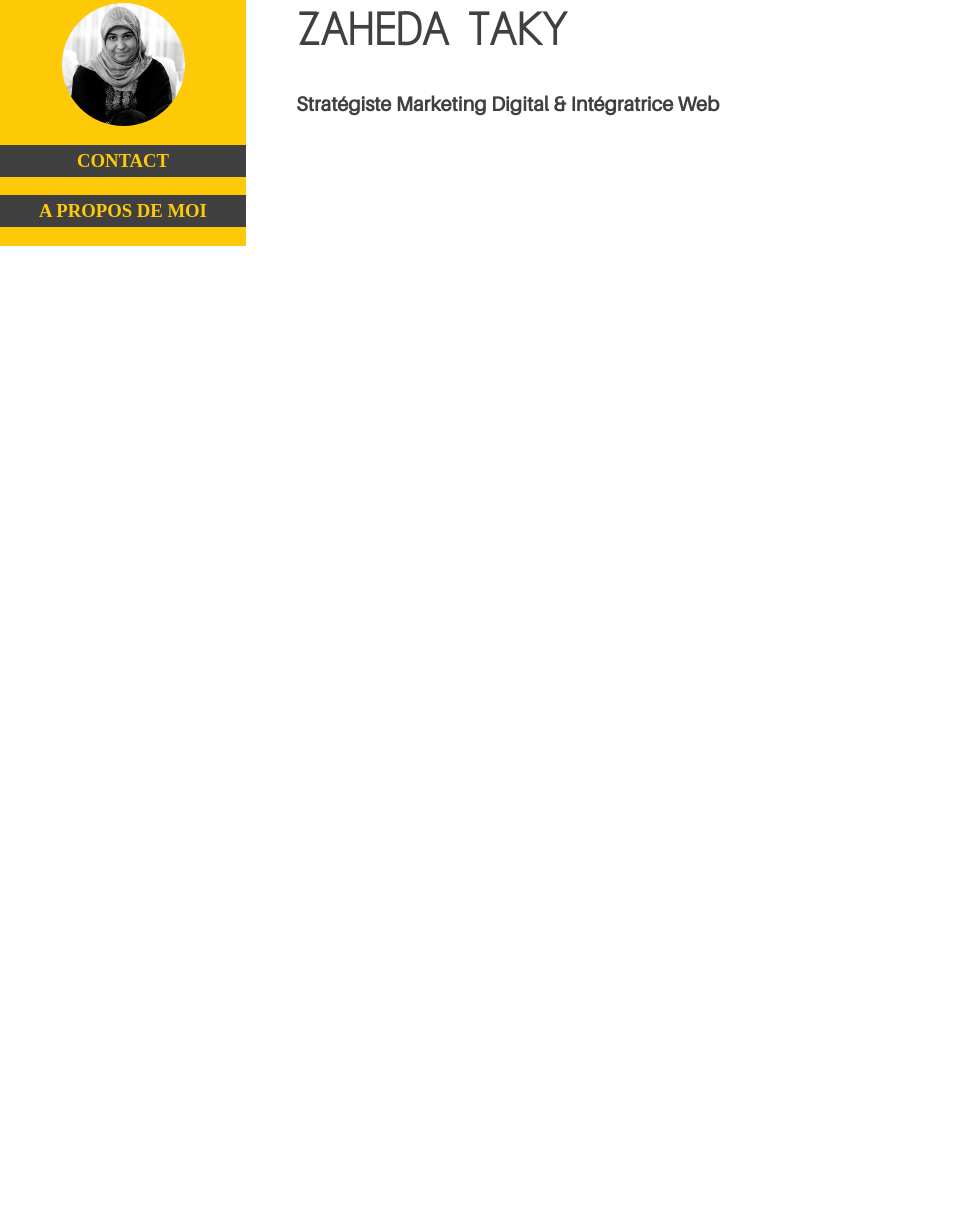
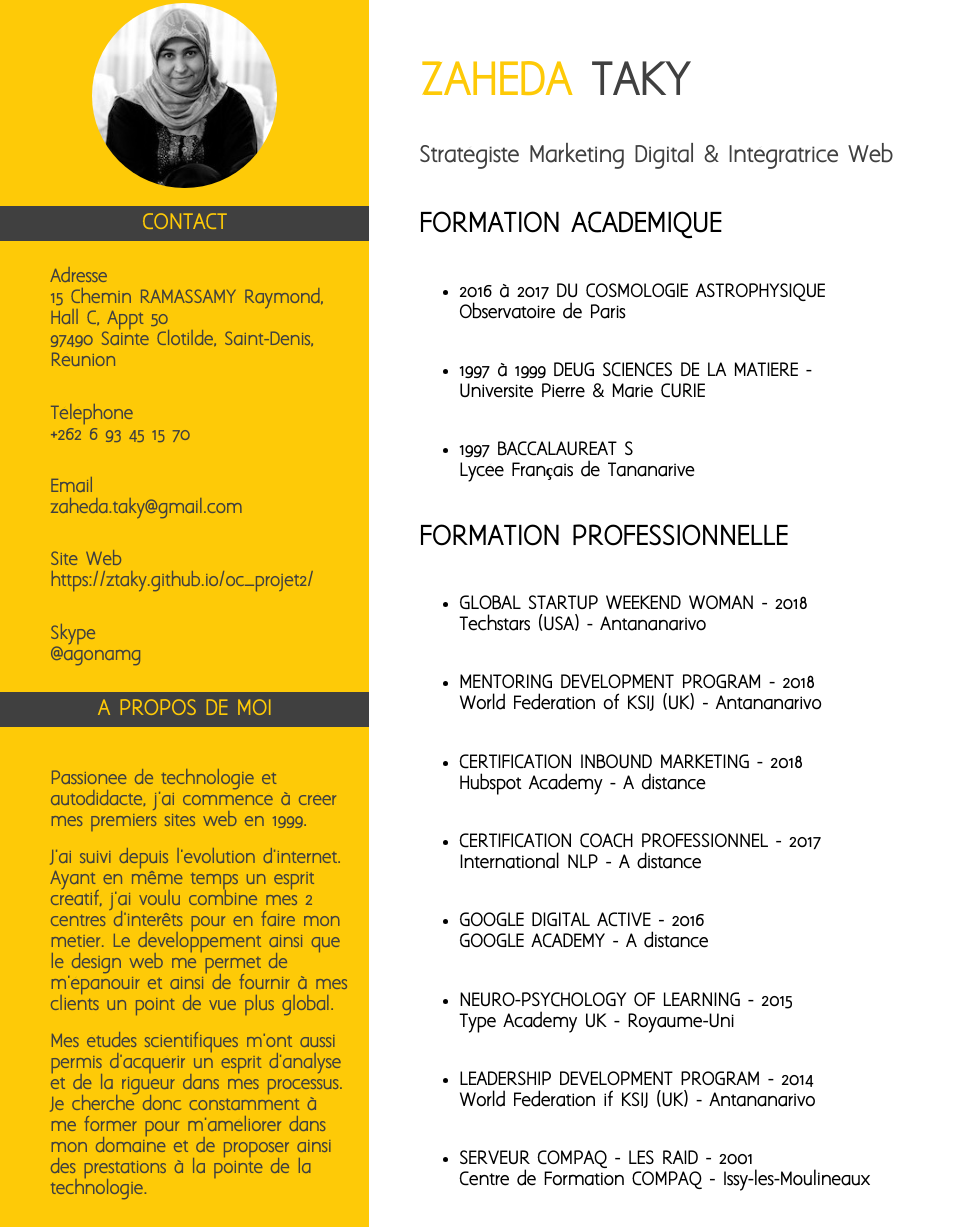
Before and after one commit to ztaky/oc_projet2, a plain HTML site: page index.html in a window 1280 px wide. Shown: the part 27-1254 px from the top of the page, without its empty margins (0-956 px from the left). Before the commit the page ends 800 px from the top, so only its background shows below. Drawn offline with Linux system fonts and the light colour scheme; files whose address does not match are found by name.

Commit message:
envoi pour mise au point mentoring

```diff
--- a/css/style.css
+++ b/css/style.css
@@ -52,14 +52,14 @@ display: flex;
 .gauche
 {
     background-color: #FECA07;
-    width: 20%;
+    width: 30%;
     padding-top: 30px;
 }
 
 .droite
 {
     background-color: white;
-    width: 80%;
+    width: 70%;
     padding-left: 50px;
 }
 
@@ -80,12 +80,14 @@ width: 100%;
 text-align: center;
 padding-top: 5px;
 padding-bottom: 5px;
+font-family: 'aaarghnormal';
 }
 
-h1, h4
+h1
 {
 	font-family:'aaarghnormal';
 	color: #404040;
+	font-size: 40px
 }
 
 .jaune
@@ -94,14 +96,48 @@ h1, h4
 	font-weight: bold;
 }
 
-h1
-{
-	font-size: 40px;
-}
 
 h2
 {
 	font-size: 20px;
-	font-family: 'aileronregular';
+	font-family: 'aaarghnormal';
 	color: #404040;
 }
+
+h4
+{
+padding-top: 5px;
+padding-bottom: 5px;
+padding-left: 50px;
+padding-right: 20px;
+font-family: 'aaarghnormal';
+font-size: 1em;
+color: #404040;
+font-weight: none;
+justify-content: all;
+}
+
+a
+{
+font-family: 'aaarghnormal';
+color: #404040;
+text-decoration: none;
+}
+
+h5
+{
+	font-family: 'aaarghnormal';
+	font-size : 1.5em;
+}
+
+h6
+{
+	font-family: 'aaarghnormal';
+	font-size: 1em;
+}
+
+article
+{
+	padding-top: 50px;
+	padding-bottom: 50px;
+}
--- a/index.html
+++ b/index.html
@@ -10,10 +10,175 @@
 
 <div class="container">
 
-    <aside class="gauche">
+    <article class="gauche">
+
       <img src="css/images/photo_mini.jpg" alt="photo_zaheda"/>
+
         <h3>CONTACT</h3>
+
+        <h4> Adresse <br/>
+            15 Chemin RAMASSAMY Raymond, Hall C, Appt 50 <br/>
+        97490 Sainte Clotilde, Saint-Denis, Réunion </h4>
+
+        <h4> Téléphone <br/>
+        +262 6 93 45 15 70 </h4>
+
+        <h4> Email <br/>
+        <a href="mailto:zaheda.taky@gmail.com"> zaheda.taky@gmail.com </a></h4>
+
+        <h4>Site Web <br/>
+        <a href="/Users/ztaky/Projects/oc_projet2/index.html"> https://ztaky.github.io/oc_projet2/ </a></h4>
+
+        <h4>Skype <br/>
+        @agonamg </h4>
+
+
         <h3>A PROPOS DE MOI</h3>
+
+        <h4> <p>Passionée de technologie et autodidacte, j'ai commencé à créer mes premiers sites web en 1999. <p/>
+        <p>J'ai suivi depuis l'évolution d'internet. Ayant en même temps un esprit créatif, j'ai voulu combiné mes 2 centres d'intérêts pour en faire mon métier. Le développement ainsi que le design web me permet de m'épanouir et ainsi de fournir à mes clients un point de vue plus global. </p>
+
+        <p>Mes études scientifiques m'ont aussi permis d'acquérir un esprit d'analyse et de la rigueur dans mes processus. Je cherche donc constamment à me former pour m'améliorer dans mon domaine et de proposer ainsi des prestations à la pointe de la technologie.</p>
+        </h4>
+
+
+
+        <h3>LOISIRS</h3>
+
+
+
+
+</article>
+
+
+
+
+
+    <article class="droite">
+
+        <h1> <span class=jaune> ZAHEDA </span> TAKY </h1>
+        <h2>Stratégiste Marketing Digital & Intégratrice Web </h2>
+
+
+<main>
+        <p class="formations">
+        <h5>FORMATION ACADEMIQUE</h5>
+
+        <ul>
+            <li><h6>2016 à 2017 DU COSMOLOGIE ASTROPHYSIQUE<br />
+                Observatoire de Paris
+                </h6>
+            </li>
+
+            <li><h6>1997 à 1999 DEUG SCIENCES DE LA MATIERE - <br />
+                Université Pierre & Marie CURIE
+                </h6>
+            </li>
+
+            <li><h6>1997 BACCALAUREAT S<br />
+                Lycée Français de Tananarive
+                </h6>
+            </li></ul>
+        </p>
+        </section>
+
+
+        <section>
+
+        <p class="formations2">
+        <h5>FORMATION PROFESSIONNELLE</h5>
+            <ul>
+
+            <li><h6>GLOBAL STARTUP WEEKEND WOMAN - 2018<br />
+                Techstars (USA) - Antananarivo
+                </h6>
+            </li>
+
+            <li><h6>MENTORING DEVELOPMENT PROGRAM - 2018<br />
+                World Federation of KSIJ (UK) - Antananarivo
+                </h6>
+            </li>
+
+            <li><h6>CERTIFICATION INBOUND MARKETING  - 2018<br />
+                Hubspot Academy - A distance
+                </h6>
+            </li>
+
+            <li><h6>CERTIFICATION COACH PROFESSIONNEL - 2017<br />
+                International NLP - A distance
+                </h6>
+            </li>
+
+            <li><h6>GOOGLE DIGITAL ACTIVE - 2016<br />
+                GOOGLE ACADEMY - A distance
+                </h6>
+            </li>
+
+            <li><h6>NEURO-PSYCHOLOGY OF LEARNING - 2015<br />
+                Type Academy UK - Royaume-Uni
+                </h6>
+            </li>
+
+            <li><h6>LEADERSHIP DEVELOPMENT PROGRAM - 2014<br />
+                World Federation if KSIJ (UK) - Antananarivo
+                </h6>
+            </li>
+
+            <li><h6>SERVEUR COMPAQ - LES RAID - 2001<br />
+                Centre de Formation COMPAQ - Issy-les-Moulineaux
+                </h6>
+            </li>
+        </ul></p>
+    </section>
+
+
+    <section>
+        <p class="experience"><h5>MON EXPERIENCE</h5>
+
+        <ul>
+            <li><h6>#360 - Ile de la Réunion : 2019 à ce jour<br />
+                Micro-entrepreneuse<br />
+                Agence de Marketing Digital</h6>
+            </li>
+
+            <li><h6>BOISSA - Antananarivo : 2018 à 2019<br />
+                Co-fondatrice & Brand Development Manager<br />
+                Startup de Production de smoothies</h6>
+            </li>
+
+            <li><h6>HAPPY-ACADEMY - Antananarivo : 2016 à 2018<br />
+                CEO - Coach en développement personnel<br / >
+                Institut de Formation & d'accompagnement</h6>
+            </li>
+
+            <li><h6>STUDIO-313 - Antananarivo : 2016 à 2018<br />
+                CEO<br />
+                Agence Web & Design</h6>
+            </li>
+
+            <li><h6>INTERACTIVE COMPUTERS - Antananarivo : 2016 à 2018<br />
+                CEO<br />
+                Grossiste Informatique - Grands Comptes</h6>
+            </li>
+
+            <li><h6>MICROMAD - Antananarivo : 2016 à 2018<br />
+                Gérante<br />
+                Grossiste Informatique</h6>
+            </li>
+
+            <li><h6>AS MICRO - Antananarivo : 2002 à 2015<br />
+                Co-fondatrice & Gérante<br />
+                Détaillant Informatique</h6>
+            </li>
+
+            <li><h6>SERVEAST - Nanterre : 1999 à 2002<br />
+                Directrice Technique & Webmaster<br />
+                Revendeur Informatique PME & Grands Comptes</h6>
+            </li>
+        </ul>
+
+    </p>
+    </main>
 
 
 
@@ -21,18 +186,24 @@
 
 
 
-    </aside>
 
-    <section class="droite">
 
-        <h1> ZAHEDA TAKY </h1>
-        <h2>Stratégiste Marketing Digital & Intégratrice Web </h2>
+
+
+
+
+
+
+
+
 
 
 
 
     </section>
 
+
+
 </div>
 </body>
 </html>
```
